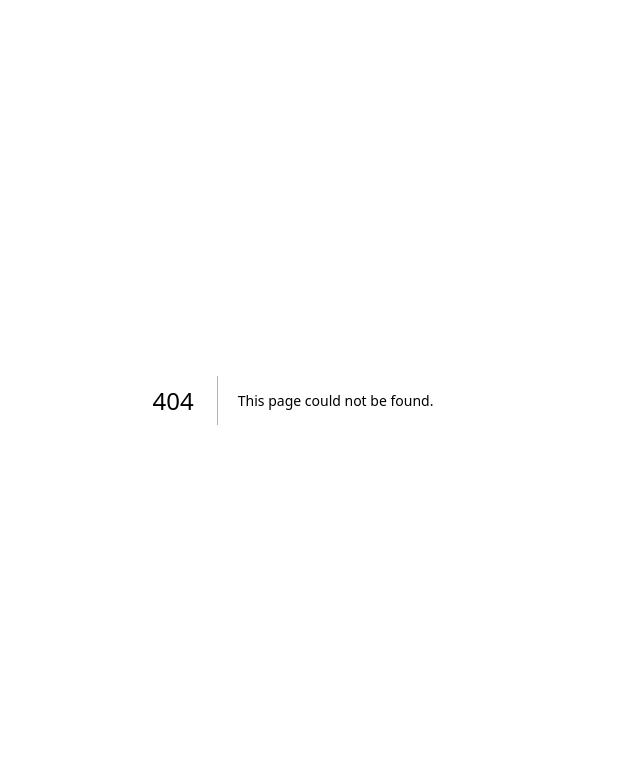
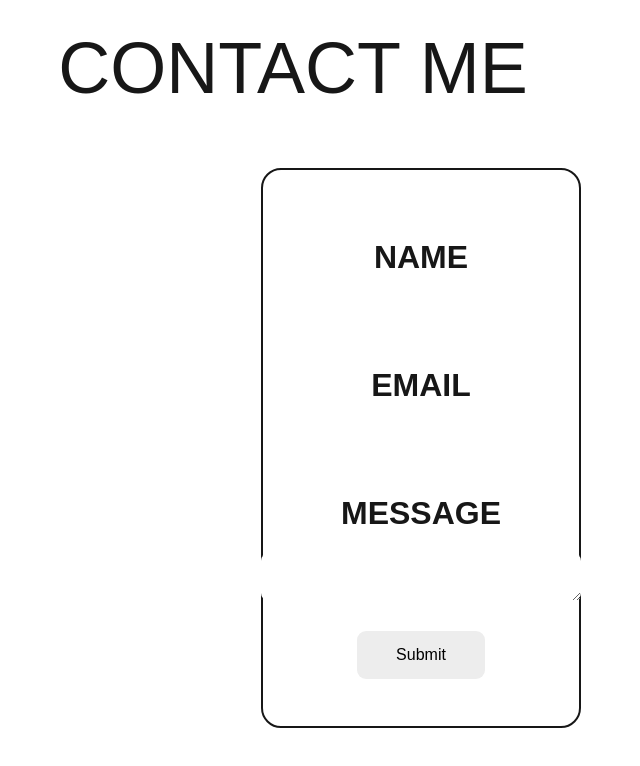
Before and after one commit to MuhammadArman1/SimpleCV, a Next.js app: page /contact in a window 1280 px wide. Before the commit this address had no page. Shown: the top 766 px of the page, without its empty margins (347-987 px from the left). Built offline with nearby package versions, Linux system fonts and the light colour scheme.

Commit message:
SimpleCV

```diff
--- /dev/null
+++ b/app/about/page.tsx
@@ -0,0 +1,9 @@
+export default function about(){
+    return (
+        <>
+           <div id="about" className=" flex items-center ">
+               <p>Hi, I am Muhammad Arman, a passionate AI engineer and full-stack developer with a passion for building intelligent systems and seamless digital solutions. Also I build web applications. With a strong background in Ai and software development, I have experience working with advanced technologies such as Python, Typescript, Node.js, and React. I am always eager to learn new technology, and work on exciting projects that push the boundaries of technology. Let's create something incredible together!</p>
+           </div>
+        </>
+    );
+}
--- /dev/null
+++ b/app/contact/page.tsx
@@ -0,0 +1,16 @@
+export default function contact(){
+    return (
+        <>
+        <h2 className="text-center mt-8 text-7xl">CONTACT ME</h2>
+        <form>
+            <label>NAME</label>
+            <input type="text" />
+            <label>EMAIL</label>
+            <input type="email" />
+            <label>MESSAGE</label>
+            <textarea className="w-80 rounded-lg text-black" name="message"></textarea>
+            <button type="submit">Submit</button>
+        </form>
+        </>
+    )
+}
--- /dev/null
+++ b/app/education/page.tsx
@@ -0,0 +1,13 @@
+export default function education(){
+    return (
+        <>
+         <h1 className="text-center mt-8 text-8xl">Education</h1>
+         <div className="flex flex-col justify-center items-center gap-y-16 mt-32 text-4xl" >
+            <h2>Degree: No</h2>
+            <h2>Experience: No</h2>
+            <h2>Certificate: Matric</h2>
+            <h2>Skill: HTML, CSS, TS, CIT</h2>
+         </div>
+        </>
+    )
+}
--- a/app/globals.css
+++ b/app/globals.css
@@ -25,3 +25,68 @@ body {
     text-wrap: balance;
   }
 }
+li{
+  list-style: none;
+  &:hover{
+    color: #c9bbbb;
+    border-bottom: 1px solid;
+  }
+}
+#nav{
+  width: 100%;
+  height: 70px;
+}
+ul{
+  margin-top:70px;
+  border: 2px solid;
+  border-radius: 45px;
+  width: 45vw;
+  height: 100%;
+  align-items: center;
+}
+main{
+  flex-direction: column;
+  align-items: center;
+  justify-content: center;
+  height: 85vh;
+  font-size:5rem;
+}
+#about{
+  width: 100%;
+  height: 100vh;
+  color: #ededed;
+  text-align: center;
+  font-size: 2rem;
+}
+form{
+  width: 25vw;
+  height: 70vh;
+  border: 2px solid;
+  border-radius: 20px;
+  margin: 4rem 38rem;
+  display: flex;
+  flex-direction: column;
+  align-items: center;
+  justify-content: center;
+}
+label{
+  font-size: 2rem;
+  margin: 1rem;
+  font-weight: bold;
+}
+input{
+  width: 20vw;
+  height: 3rem;
+  color: #000;
+  border-radius: 5px;
+}
+button{
+  width: 10vw;
+  height: 3rem;
+  margin-top: 30px;
+  border-radius: 9px;
+  background-color: #ededed;
+  color: #000;
+  font-size: 1rem;
+  cursor: pointer;
+}
--- a/app/layout.tsx
+++ b/app/layout.tsx
@@ -14,7 +14,7 @@ const geistMono = localFont({
 });
 
 export const metadata: Metadata = {
-  title: "Create Next App",
+  title: "My CV",
   description: "Generated by create next app",
 };
 
--- a/app/page.tsx
+++ b/app/page.tsx
@@ -1,101 +1,21 @@
-import Image from "next/image";
+import Link from "next/link";
 
 export default function Home() {
   return (
-    <div className="grid grid-rows-[20px_1fr_20px] items-center justify-items-center min-h-screen p-8 pb-20 gap-16 sm:p-20 font-[family-name:var(--font-geist-sans)]">
-      <main className="flex flex-col gap-8 row-start-2 items-center sm:items-start">
-        <Image
-          className="dark:invert"
-          src="https://nextjs.org/icons/next.svg"
-          alt="Next.js logo"
-          width={180}
-          height={38}
-          priority
-        />
-        <ol className="list-inside list-decimal text-sm text-center sm:text-left font-[family-name:var(--font-geist-mono)]">
-          <li className="mb-2">
-            Get started by editing{" "}
-            <code className="bg-black/[.05] dark:bg-white/[.06] px-1 py-0.5 rounded font-semibold">
-              app/page.tsx
-            </code>
-            .
-          </li>
-          <li>Save and see your changes instantly.</li>
-        </ol>
-
-        <div className="flex gap-4 items-center flex-col sm:flex-row">
-          <a
-            className="rounded-full border border-solid border-transparent transition-colors flex items-center justify-center bg-foreground text-background gap-2 hover:bg-[#383838] dark:hover:bg-[#ccc] text-sm sm:text-base h-10 sm:h-12 px-4 sm:px-5"
-            href="https://vercel.com/new?utm_source=create-next-app&utm_medium=appdir-template-tw&utm_campaign=create-next-app"
-            target="_blank"
-            rel="noopener noreferrer"
-          >
-            <Image
-              className="dark:invert"
-              src="https://nextjs.org/icons/vercel.svg"
-              alt="Vercel logomark"
-              width={20}
-              height={20}
-            />
-            Deploy now
-          </a>
-          <a
-            className="rounded-full border border-solid border-black/[.08] dark:border-white/[.145] transition-colors flex items-center justify-center hover:bg-[#f2f2f2] dark:hover:bg-[#1a1a1a] hover:border-transparent text-sm sm:text-base h-10 sm:h-12 px-4 sm:px-5 sm:min-w-44"
-            href="https://nextjs.org/docs?utm_source=create-next-app&utm_medium=appdir-template-tw&utm_campaign=create-next-app"
-            target="_blank"
-            rel="noopener noreferrer"
-          >
-            Read our docs
-          </a>
-        </div>
-      </main>
-      <footer className="row-start-3 flex gap-6 flex-wrap items-center justify-center">
-        <a
-          className="flex items-center gap-2 hover:underline hover:underline-offset-4"
-          href="https://nextjs.org/learn?utm_source=create-next-app&utm_medium=appdir-template-tw&utm_campaign=create-next-app"
-          target="_blank"
-          rel="noopener noreferrer"
-        >
-          <Image
-            aria-hidden
-            src="https://nextjs.org/icons/file.svg"
-            alt="File icon"
-            width={16}
-            height={16}
-          />
-          Learn
-        </a>
-        <a
-          className="flex items-center gap-2 hover:underline hover:underline-offset-4"
-          href="https://vercel.com/templates?framework=next.js&utm_source=create-next-app&utm_medium=appdir-template-tw&utm_campaign=create-next-app"
-          target="_blank"
-          rel="noopener noreferrer"
-        >
-          <Image
-            aria-hidden
-            src="https://nextjs.org/icons/window.svg"
-            alt="Window icon"
-            width={16}
-            height={16}
-          />
-          Examples
-        </a>
-        <a
-          className="flex items-center gap-2 hover:underline hover:underline-offset-4"
-          href="https://nextjs.org?utm_source=create-next-app&utm_medium=appdir-template-tw&utm_campaign=create-next-app"
-          target="_blank"
-          rel="noopener noreferrer"
-        >
-          <Image
-            aria-hidden
-            src="https://nextjs.org/icons/globe.svg"
-            alt="Globe icon"
-            width={16}
-            height={16}
-          />
-          Go to nextjs.org →
-        </a>
-      </footer>
-    </div>
+    <>
+    <nav id="nav" className="flex justify-center h-16 items-center text-xl font-bold">
+      <ul className="flex justify-around gap-8 mr-16">
+        <li>Home</li>
+        <li><Link href="/about">About</Link></li>
+        <li><Link href="/education">Education</Link></li>
+        <li><Link href="/contact">Contact</Link></li>
+      </ul>
+    </nav>
+    <main className="flex">
+      <h2>Hi!</h2>
+      <h2>My name is Muhammad Arman</h2>
+      <h3>& I'm a web developer</h3>
+    </main>
+    </>
   );
 }
```
Also changed, not shown: 1 other file (tests, documents, lock files or other folders).
